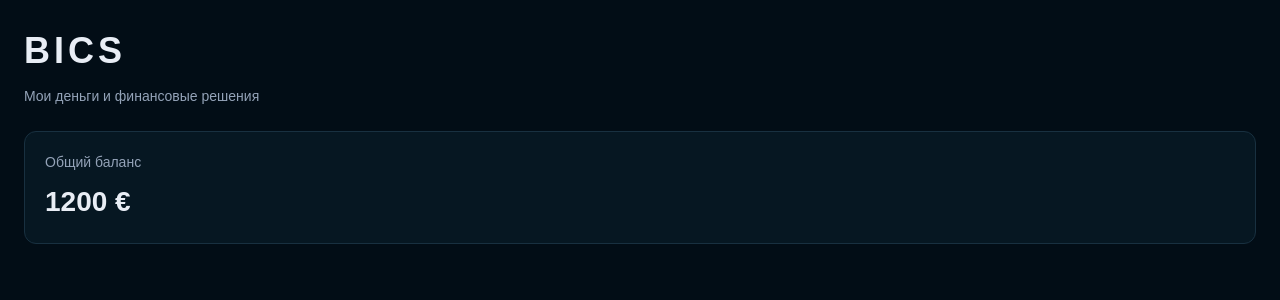
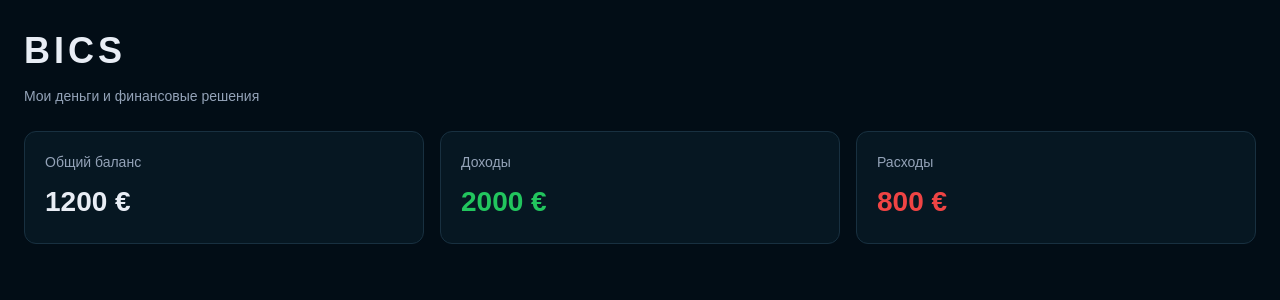
Before and after one commit to iwan-semjonow-dev/BICS, a React (Vite) app: page / in a window 1280 px wide. Shown: the top 300 px of the page. Built offline with nearby package versions, Linux system fonts and the light colour scheme.

Commit message:
Add summary cards with titles and variant colors

```diff
--- a/src/App.css
+++ b/src/App.css
@@ -4,3 +4,9 @@
   flex-direction: column;
   gap: 24px;
 }
+
+.summary {
+  display: flex;
+  gap: 16px;
+  flex-direction: row;
+}
--- a/src/App.tsx
+++ b/src/App.tsx
@@ -6,7 +6,11 @@ function App() {
   return (
     <div className="app">
       <Header />
-      <Balance amount = {1200} />
+      <div className="summary">
+        <Balance amount={1200} title="Общий баланс" variant="balance"/>
+        <Balance amount={2000} title="Доходы" variant="income"/>
+        <Balance amount={800} title="Расходы" variant="expense"/>
+      </div>
     </div>
   )
 }
--- a/src/components/Balance/Balance.css
+++ b/src/components/Balance/Balance.css
@@ -3,6 +3,7 @@
     background-color: #061722;
     border: 1px solid #183040;
     border-radius: 12px;
+    flex: 1;
 }
 
 .balance h2 {
@@ -17,3 +18,11 @@
     font-size: 28px;
     font-weight: 600;
 }
+
+.balance--income p {
+    color: #22c55e;
+}
+
+.balance--expense p {
+    color: #ef4444;
+}
--- a/src/components/Balance/Balance.tsx
+++ b/src/components/Balance/Balance.tsx
@@ -1,13 +1,15 @@
 import "./Balance.css"
 
 type BalanceProps = {
-    amount: number
+    amount: number,
+    title: string,
+    variant: "balance" | "income" | "expense",
 }
 
-function Balance({ amount }: BalanceProps) {
+function Balance({ amount, title, variant }: BalanceProps) {
     return (
-        <section className="balance">
-            <h2>Общий баланс</h2>
+        <section className={`balance balance--${variant}`}>
+            <h2>{title}</h2>
             <p>{amount} €</p>
         </section>
     )
```
